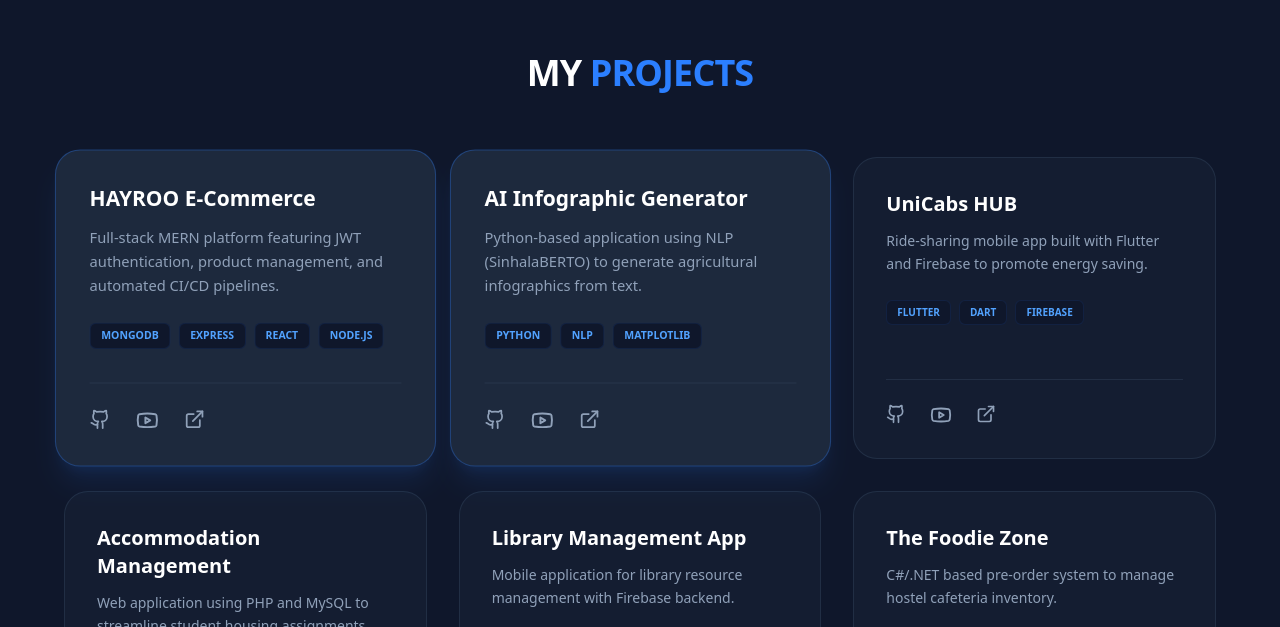
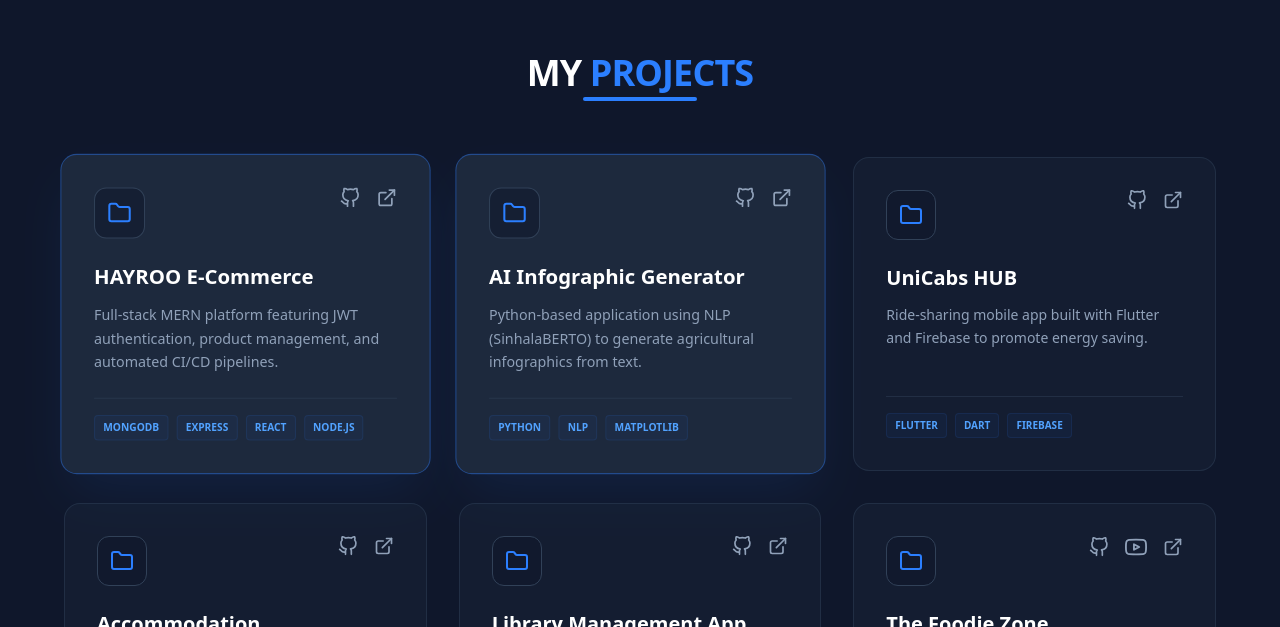
Before and after one commit to Kaveeshdil/my-portfolio, a React (Vite) app: page / in a window 1280 px wide. Shown: the part 913-1540 px from the top of the page. Built offline with nearby package versions, Linux system fonts and the light colour scheme.

Commit message:
change the project section

```diff
--- a/src/components/Projects.jsx
+++ b/src/components/Projects.jsx
@@ -1,5 +1,4 @@
 import React from 'react';
-import { Github, Youtube, ExternalLink } from 'lucide-react';
 
 const Projects = () => {
   const projects = [
@@ -54,41 +53,74 @@ const Projects = () => {
   ];
 
   return (
-    <section id="projects" className="py-24 bg-slate-900 px-6">
+    <section id="projects" className="py-24 bg-slate-900 px-6 overflow-hidden">
       <div className="container mx-auto max-w-6xl">
-        <h2 className="text-4xl font-black text-white mb-16 text-center tracking-tight uppercase">
-          My <span className="text-blue-500">Projects</span>
-        </h2>
+        {/* Section Header */}
+        <div className="text-center mb-16">
+          <h2 className="text-4xl font-black text-white tracking-tight uppercase inline-block relative">
+            My <span className="text-blue-500">Projects</span>
+            <div className="h-1 w-1/2 bg-blue-500 absolute -bottom-2 left-1/4 rounded-full"></div>
+          </h2>
+        </div>
 
+        {/* Projects Grid */}
         <div className="grid grid-cols-1 md:grid-cols-2 lg:grid-cols-3 gap-8">
           {projects.map((project, index) => (
-            <div key={index} className={`p-8 rounded-3xl border flex flex-col justify-between transition-all duration-500 group ${
-              project.featured ? "bg-slate-800 border-blue-500/30 scale-105 shadow-xl shadow-blue-500/10" : "bg-slate-800/40 border-slate-700/50"
-            }`}>
+            <div
+              key={index}
+              className={`group relative p-8 rounded-2xl border transition-all duration-500 flex flex-col justify-between h-full ${
+                project.featured
+                ? "bg-slate-800 border-blue-500/40 shadow-2xl shadow-blue-500/10 scale-[1.02]"
+                : "bg-slate-800/40 border-slate-700/50 hover:border-blue-500/30 hover:-translate-y-1"
+              }`}
+            >
+              <div className="relative z-10">
+                {/* Top Row: Folder Icon and External Links */}
+                <div className="flex justify-between items-start mb-6">
+                  {/* Folder Icon SVG */}
+                  <div className="p-3 bg-slate-900/50 rounded-xl border border-slate-700 group-hover:border-blue-500/50 transition-colors">
+                    <svg xmlns="http://www.w3.org/2000/svg" width="24" height="24" viewBox="0 0 24 24" fill="none" stroke="currentColor" strokeWidth="2" strokeLinecap="round" strokeLinejoin="round" className="text-blue-500"><path d="M4 20h16a2 2 0 0 0 2-2V8a2 2 0 0 0-2-2h-7.93a2 2 0 0 1-1.66-.9l-.82-1.2A2 2 0 0 0 7.93 3H4a2 2 0 0 0-2 2v13c0 1.1.9 2 2 2Z"/></svg>
+                  </div>
 
-              <div>
-                <h3 className="text-xl font-bold text-white mb-3 group-hover:text-blue-400">{project.title}</h3>
-                <p className="text-slate-400 text-sm leading-relaxed mb-6 font-light">{project.description}</p>
-                <div className="flex flex-wrap gap-2 mb-8">
+                  <div className="flex gap-4 items-center">
+                    {/* GitHub SVG */}
+                    <a href={project.github} target="_blank" rel="noreferrer" className="text-slate-400 hover:text-white transition-colors">
+                      <svg xmlns="http://www.w3.org/2000/svg" width="20" height="20" viewBox="0 0 24 24" fill="none" stroke="currentColor" strokeWidth="2" strokeLinecap="round" strokeLinejoin="round"><path d="M9 19c-5 1.5-5-2.5-7-3m14 6v-3.87a3.37 3.37 0 0 0-.94-2.61c3.14-.35 6.44-1.54 6.44-7A5.44 5.44 0 0 0 20 4.77 5.07 5.07 0 0 0 19.91 1S18.73.65 16 2.48a13.38 13.38 0 0 0-7 0C6.27.65 5.09 1 5.09 1A5.07 5.07 0 0 0 5 4.77a5.44 5.44 0 0 0-1.5 3.78c0 5.42 3.3 6.61 6.44 7A3.37 3.37 0 0 0 9 18.13V22"></path></svg>
+                    </a>
+                    {/* YouTube SVG */}
+                    {project.youtube !== "#" && (
+                      <a href={project.youtube} target="_blank" rel="noreferrer" className="text-slate-400 hover:text-red-500 transition-colors">
+                        <svg xmlns="http://www.w3.org/2000/svg" width="22" height="22" viewBox="0 0 24 24" fill="none" stroke="currentColor" strokeWidth="2" strokeLinecap="round" strokeLinejoin="round"><path d="M22.54 6.42a2.78 2.78 0 0 0-1.94-2C18.88 4 12 4 12 4s-6.88 0-8.6.42a2.78 2.78 0 0 0-1.94 2C1 8.11 1 12 1 12s0 3.89.46 5.58a2.78 2.78 0 0 0 1.94 2c1.72.42 8.6.42 8.6.42s7.12 0 8.6-.42a2.78 2.78 0 0 0 1.94-2C23 15.89 23 12 23 12s0-3.89-.46-5.58z"></path><polygon points="9.75 15.02 15.5 12 9.75 8.98 9.75 15.02"></polygon></svg>
+                      </a>
+                    )}
+                    {/* External Link SVG */}
+                    <a href="#" className="text-slate-400 hover:text-blue-400 transition-colors">
+                      <svg xmlns="http://www.w3.org/2000/svg" width="20" height="20" viewBox="0 0 24 24" fill="none" stroke="currentColor" strokeWidth="2" strokeLinecap="round" strokeLinejoin="round"><path d="M18 13v6a2 2 0 0 1-2 2H5a2 2 0 0 1-2-2V8a2 2 0 0 1 2-2h6"></path><polyline points="15 3 21 3 21 9"></polyline><line x1="10" y1="14" x2="21" y2="3"></line></svg>
+                    </a>
+                  </div>
+                </div>
+
+                {/* Project Info */}
+                <h3 className="text-xl font-bold text-white mb-3 group-hover:text-blue-400 transition-colors">
+                  {project.title}
+                </h3>
+                <p className="text-slate-400 text-sm leading-relaxed mb-6 font-light">
+                  {project.description}
+                </p>
+              </div>
+
+              {/* Technology Tags */}
+              <div className="relative z-10">
+                <div className="flex flex-wrap gap-2 pt-4 border-t border-slate-700/50">
                   {project.tech.map((t, i) => (
-                    <span key={i} className="text-[10px] font-bold uppercase px-2.5 py-1 bg-slate-900 text-blue-400 rounded-md border border-blue-500/10">{t}</span>
+                    <span
+                      key={i}
+                      className="text-[10px] font-bold uppercase px-2 py-1 bg-blue-500/5 text-blue-400 rounded border border-blue-500/10"
+                    >
+                      {t}
+                    </span>
                   ))}
                 </div>
-              </div>
-
-
-              <div className="flex gap-6 border-t border-slate-700/50 pt-6">
-                <a href={project.github} target="_blank" rel="noreferrer" title="View Code"
-                   className="text-slate-400 hover:text-white transition-all transform hover:scale-110">
-                   <Github size={20} />
-                </a>
-                <a href={project.youtube} target="_blank" rel="noreferrer" title="Watch Demo"
-                   className="text-slate-400 hover:text-red-500 transition-all transform hover:scale-110">
-                   <Youtube size={22} />
-                </a>
-                <a href="#" className="text-slate-400 hover:text-blue-400 transition-all transform hover:scale-110">
-                   <ExternalLink size={20} />
-                </a>
               </div>
             </div>
           ))}
```
